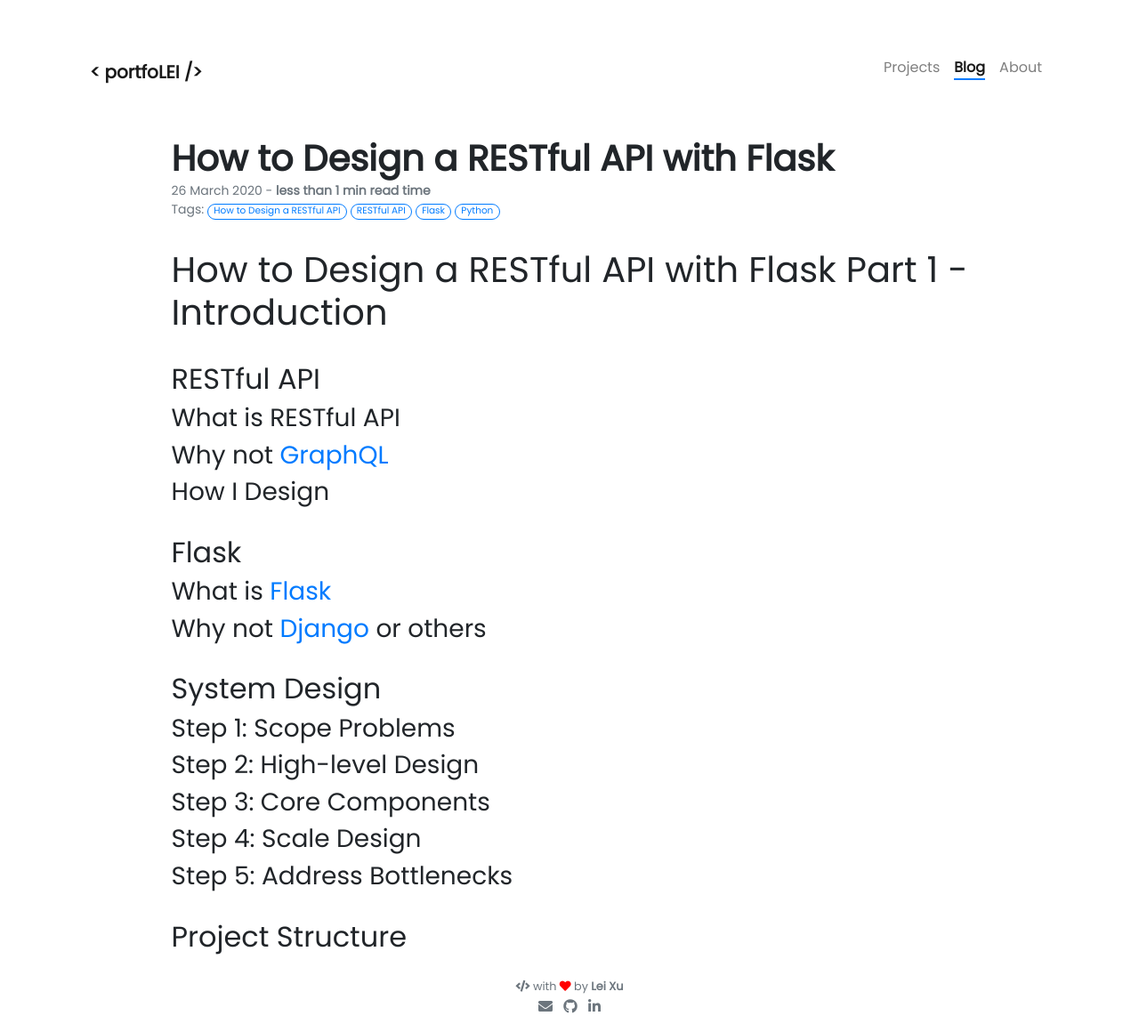
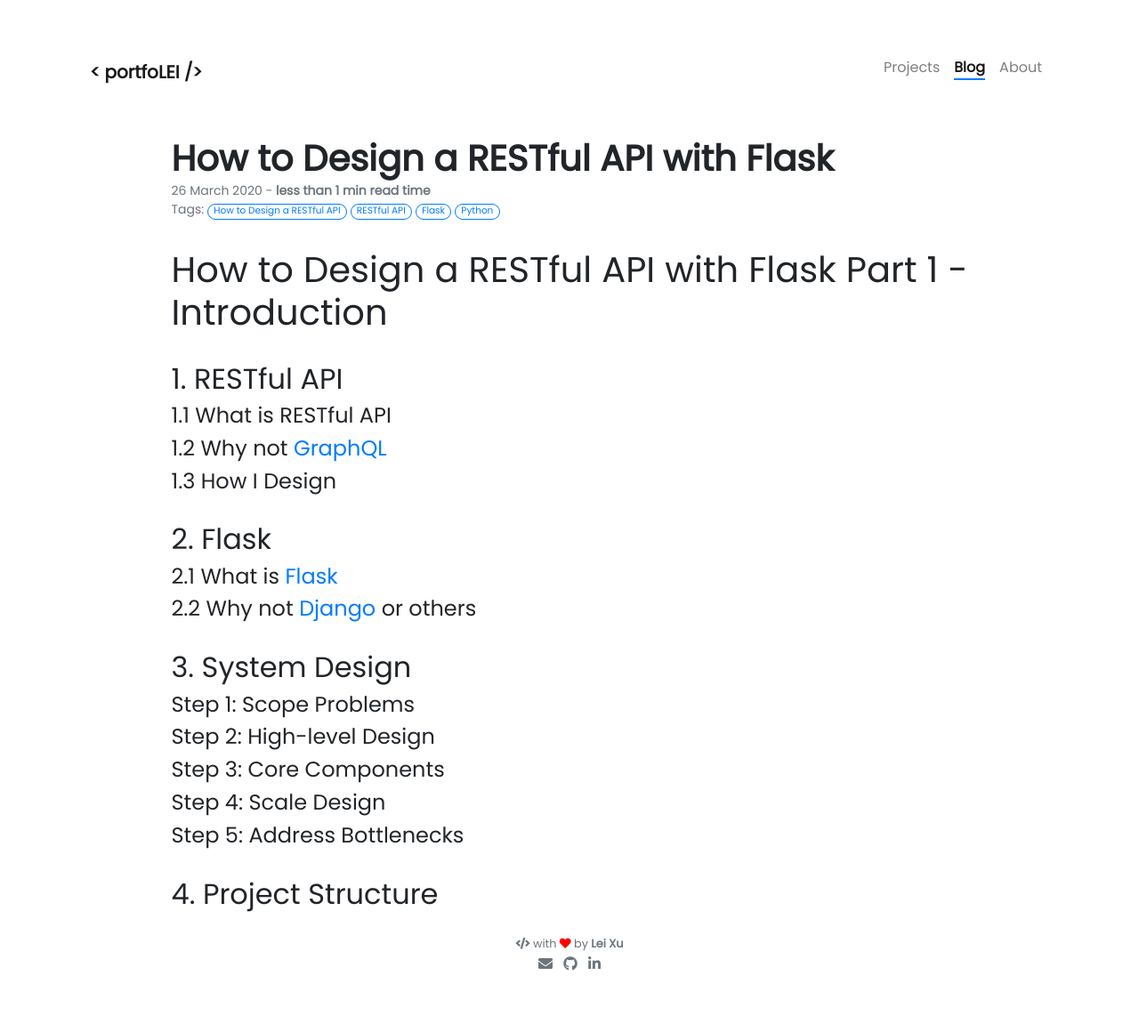
Before and after one commit to Lei-Xu/Lei-Xu.github.io, a Jekyll site: the page built from _posts/2020-03-26-how-to-design-restful-api-p1.md, in a window 1280 px wide. Shown: the whole page at 89% size. Built offline with Jekyll 4.4.1, drawn with Linux system fonts in a browser that asks for light colours; nearby versions of some CDN libraries; our own code applies the rules of GitHub Pages for plain Markdown files; after the commit the page ends 1112 px from its top, so only the background shows below that.

Commit message:
no message

```diff
--- a/_posts/2020-03-26-how-to-design-restful-api-p1.md
+++ b/_posts/2020-03-26-how-to-design-restful-api-p1.md
@@ -8,30 +8,30 @@ description: In the series, I will talk about how I design and develop RESTful A
 
 # How to Design a RESTful API with Flask Part 1 - Introduction
 
-## RESTful API
+## 1. RESTful API
 
-### What is RESTful API
+#### 1.1 What is RESTful API
 
-### Why not [GraphQL](https://graphql.org)
+#### 1.2 Why not [GraphQL](https://graphql.org)
 
-### How I Design
+#### 1.3 How I Design
 
-## Flask
+## 2. Flask
 
-### What is [Flask](https://palletsprojects.com/p/flask/)
+#### 2.1 What is [Flask](https://palletsprojects.com/p/flask/)
 
-### Why not [Django](https://www.djangoproject.com) or others
+#### 2.2 Why not [Django](https://www.djangoproject.com) or others
 
-## System Design
+## 3. System Design
 
-### Step 1: Scope Problems
+#### Step 1: Scope Problems
 
-### Step 2: High-level Design
+#### Step 2: High-level Design
 
-### Step 3: Core Components
+#### Step 3: Core Components
 
-### Step 4: Scale Design
+#### Step 4: Scale Design
 
-### Step 5: Address Bottlenecks
+#### Step 5: Address Bottlenecks
 
-## Project Structure
+## 4. Project Structure
```
